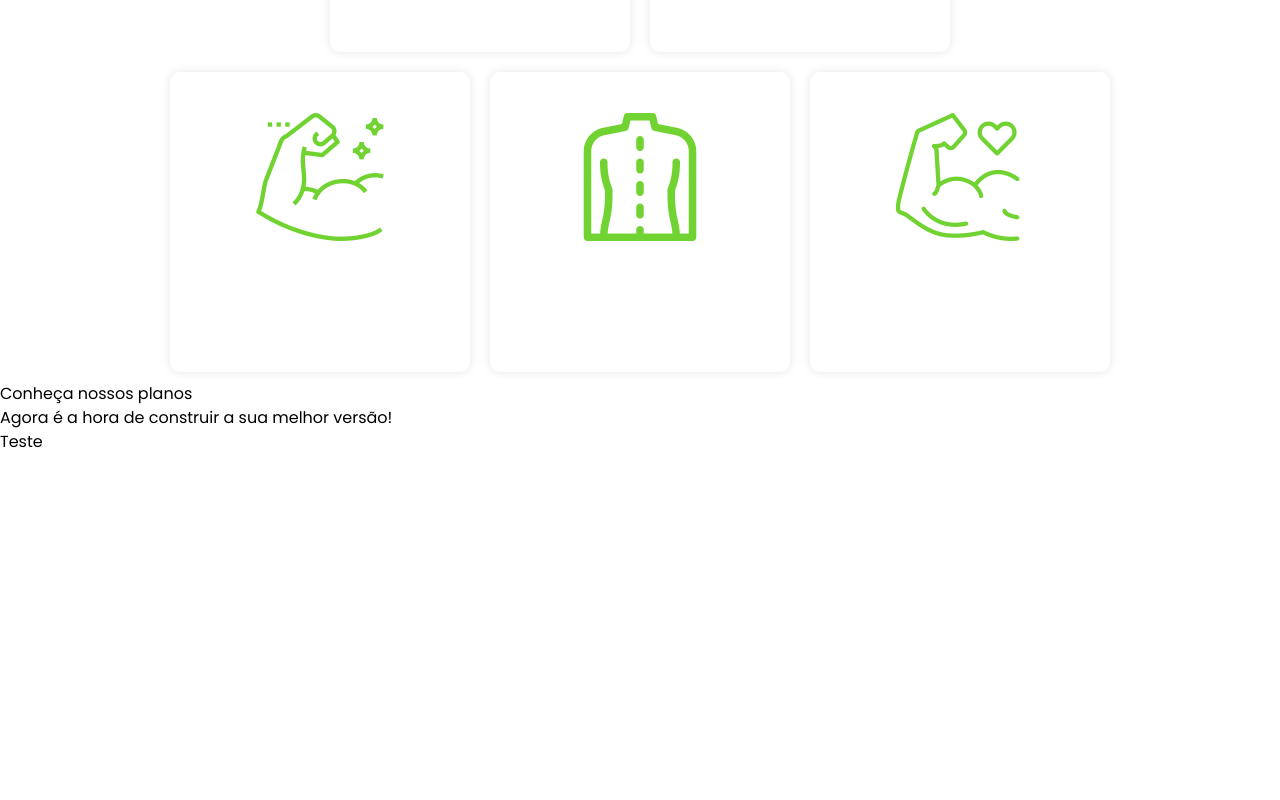
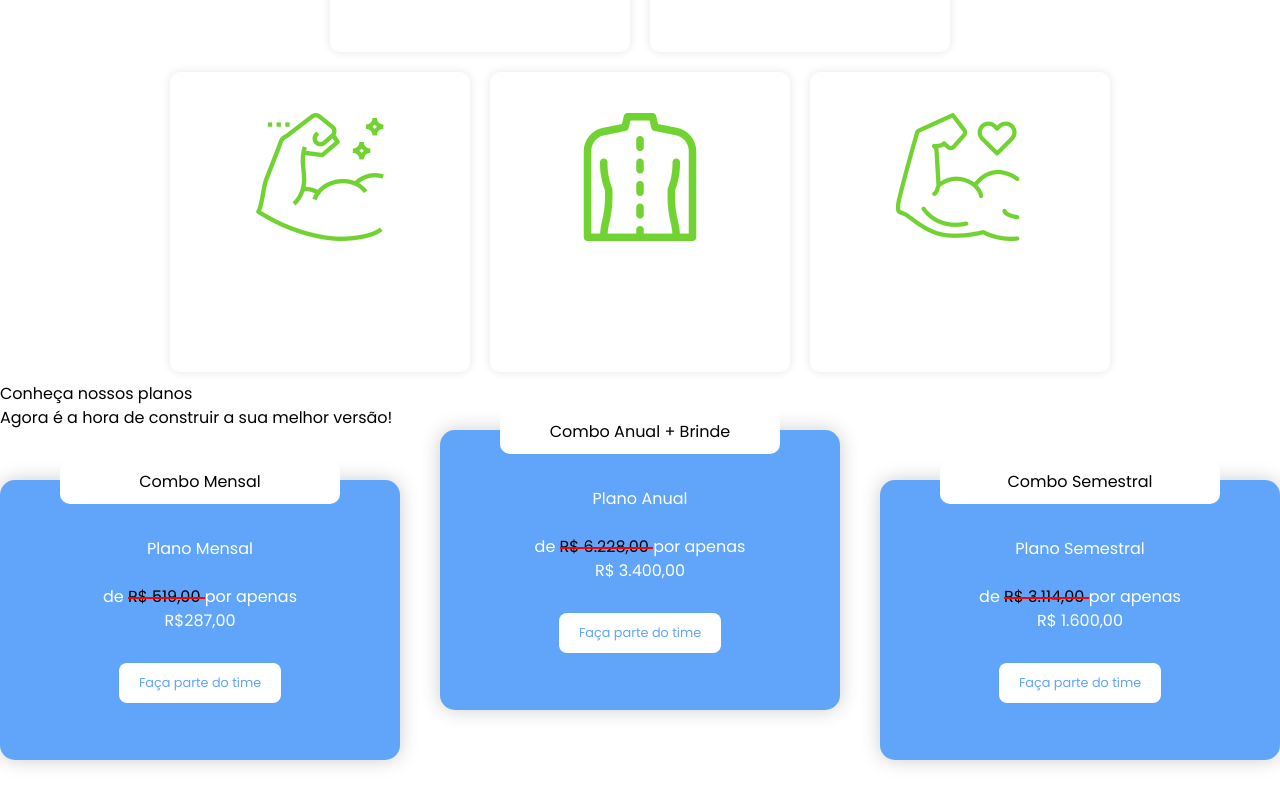
Before and after one commit to VictorRibeiroH/keeGYM, a React (Vite) app: page / in a window 1280 px wide. Shown: the part 878-1678 px from the top of the page. Before the commit the page ends 1332 px from the top, so only its background shows below. Built offline with nearby package versions, Linux system fonts and the light colour scheme; the HTML template or start-up script is replaced by a standard one.

Commit message:
planos cards

```diff
--- a/src/components/Generator.jsx
+++ b/src/components/Generator.jsx
@@ -88,7 +88,7 @@ export default function Generator() {
           vai indicar e ensinar. Vai ter um treinador de verdade direcionando
           seus treinos e te ajudando a ter resultados.
         </p>
-        <button className="mt-4 px-8 py-4 rounded-md border-[2px] bg-slate-950 border-blue-400 border-solid blueShadow duration-200">
+        <button className="mt-4 mb-10 px-8 py-4 rounded-md border-[2px] bg-slate-950 border-blue-400 border-solid blueShadow duration-200">
           <p>
             Faça parte do <span className="uppercase font-bold">time</span>
           </p>
--- a/src/components/Plans.jsx
+++ b/src/components/Plans.jsx
@@ -7,7 +7,202 @@ export default function Plans() {
       header={"Conheça nossos planos"}
       title={["Agora é a hora de construir a sua", " melhor versão!"]}
     >
-      Teste
+      <div
+        style={{ display: "flex", justifyContent: "center", marginTop: "50px" }}
+      >
+        {/* Primeira caixa do plano */}
+        <div
+          style={{
+            position: "relative", // Para posicionar a caixa sobreposta
+            width: "400px", // Largura da caixa
+            height: "280px", // Altura da caixa
+            backgroundColor: "#60a5fa", // Cor azul
+            color: "white",
+            borderRadius: "15px", // Raio da borda
+            textAlign: "center",
+            padding: "30px", // Preenchimento interno
+            boxShadow: "0 0 20px rgba(0, 0, 0, 0.2)", // Sombra
+            display: "flex",
+            flexDirection: "column",
+            justifyContent: "center",
+            alignItems: "center",
+            marginBottom: "40px", // Espaçamento entre as caixas
+          }}
+        >
+          {/* Caixa sobreposta */}
+          <div
+            style={{
+              position: "absolute",
+              top: "-20px", // Posição acima da caixa azul
+              left: "50%", // Alinhar ao centro
+              transform: "translateX(-50%)", // Centralizar
+              width: "70%", // Largura ocupando 70% da caixa azul
+              backgroundColor: "#fff", // Cor branca com transparência
+              borderRadius: "10px", // Raio da borda
+              padding: "10px", // Preenchimento interno
+              textAlign: "center",
+              color: "#000000",
+            }}
+          >
+            <h3 className="text-xl">Combo Mensal</h3>
+          </div>
+
+          <h2 className="text-lg md:text-2xl">
+            Plano <span className="mt-4 font-semibold">Mensal</span>
+          </h2>
+          <br />
+          <p className="text-sm md:text-lg">
+            de <span className="text-gray-500 cross-out">R$ 519,00 </span>
+            por apenas <br />
+            <span className="text-lg md:text-xl font-bold"> R$287,00</span>
+          </p>
+          <button
+            style={{
+              marginTop: "30px", // Margem superior do botão
+              backgroundColor: "white",
+              color: "#60a5fa",
+              padding: "10px 20px", // Preenchimento do botão
+              borderRadius: "8px", // Raio da borda do botão
+              border: "none",
+              cursor: "pointer",
+              fontSize: "0.8rem", // Tamanho da fonte do botão
+            }}
+          >
+            Faça parte do time
+          </button>
+        </div>
+
+        {/* Espaçamento entre as caixas */}
+        <div style={{ width: "40px" }}></div>
+
+        {/* Segunda caixa do plano */}
+        <div
+          style={{
+            position: "relative", // Para posicionar a caixa sobreposta
+            width: "400px", // Largura da caixa
+            height: "280px", // Altura da caixa
+            backgroundColor: "#60a5fa", // Cor azul
+            color: "white",
+            borderRadius: "15px", // Raio da borda
+            textAlign: "center",
+            padding: "30px", // Preenchimento interno
+            boxShadow: "0 0 20px rgba(0, 0, 0, 0.2)", // Sombra
+            display: "flex",
+            flexDirection: "column",
+            justifyContent: "center",
+            alignItems: "center",
+            marginBottom: "40px", // Espaçamento entre as caixas
+            marginTop: "-50px", // Mover para cima
+          }}
+        >
+          {/* Caixa sobreposta */}
+          <div
+            style={{
+              position: "absolute",
+              top: "-20px", // Posição acima da caixa azul
+              left: "50%", // Alinhar ao centro
+              transform: "translateX(-50%)", // Centralizar
+              width: "70%", // Largura ocupando 70% da caixa azul
+              backgroundColor: "#fff", // Cor branca com transparência
+              borderRadius: "10px", // Raio da borda
+              padding: "10px", // Preenchimento interno
+              textAlign: "center",
+              color: "#000000",
+            }}
+          >
+            <h3 className="text-xl">Combo Anual + Brinde</h3>
+          </div>
+
+          <h2 className="text-lg md:text-2xl">
+            Plano <span className="mt-4 font-semibold">Anual</span>
+          </h2>
+          <br />
+          <p className="text-sm md:text-lg">
+            de <span className="text-gray-500 cross-out">R$ 6.228,00 </span>
+            por apenas <br />
+            <span className="text-lg md:text-xl font-bold"> R$ 3.400,00 </span>
+          </p>
+          <button
+            style={{
+              marginTop: "30px", // Margem superior do botão
+              backgroundColor: "white",
+              color: "#60a5fa",
+              padding: "10px 20px", // Preenchimento do botão
+              borderRadius: "8px", // Raio da borda do botão
+              border: "none",
+              cursor: "pointer",
+              fontSize: "0.8rem", // Tamanho da fonte do botão
+            }}
+          >
+            Faça parte do time
+          </button>
+        </div>
+
+        {/* Espaçamento entre as caixas */}
+        <div style={{ width: "40px" }}></div>
+
+        {/* Terceira caixa do plano */}
+        <div
+          style={{
+            position: "relative", // Para posicionar a caixa sobreposta
+            width: "400px", // Largura da caixa
+            height: "280px", // Altura da caixa
+            backgroundColor: "#60a5fa", // Cor azul
+            color: "white",
+            borderRadius: "15px", // Raio da borda
+            textAlign: "center",
+            padding: "30px", // Preenchimento interno
+            boxShadow: "0 0 20px rgba(0, 0, 0, 0.2)", // Sombra
+            display: "flex",
+            flexDirection: "column",
+            justifyContent: "center",
+            alignItems: "center",
+            marginBottom: "40px", // Espaçamento entre as caixas
+          }}
+        >
+          {/* Caixa sobreposta */}
+          <div
+            style={{
+              position: "absolute",
+              top: "-20px", // Posição acima da caixa azul
+              left: "50%", // Alinhar ao centro
+              transform: "translateX(-50%)", // Centralizar
+              width: "70%", // Largura ocupando 70% da caixa azul
+              backgroundColor: "#fff", // Cor branca com transparência
+              borderRadius: "10px", // Raio da borda
+              padding: "10px", // Preenchimento interno
+              textAlign: "center",
+              color: "#000000",
+            }}
+          >
+            <h3 className="text-xl">Combo Semestral</h3>
+          </div>
+
+          <h2 className="text-lg md:text-2xl">
+            Plano <span className="mt-4 font-semibold">Semestral</span>
+          </h2>
+          <br />
+          <p className="text-sm md:text-lg">
+            de <span className="text-gray-500 cross-out">R$ 3.114,00 </span>
+            por apenas <br />
+            <span className="text-lg md:text-xl font-bold"> R$ 1.600,00</span>
+          </p>
+          <button
+            style={{
+              marginTop: "30px", // Margem superior do botão
+              backgroundColor: "white",
+              color: "#60a5fa",
+              padding: "10px 20px", // Preenchimento do botão
+              borderRadius: "8px", // Raio da borda do botão
+              border: "none",
+              cursor: "pointer",
+              fontSize: "0.8rem", // Tamanho da fonte do botão
+            }}
+          >
+            Faça parte do time
+          </button>
+        </div>
+      </div>
     </Section>
   );
 }
--- a/src/index.css
+++ b/src/index.css
@@ -23,3 +23,55 @@ span {
   transform: translate(-3px, -3px);
   box-shadow: 6px 6px 0 0 #60a5fa;
 }
+
+.cross-out {
+  position: relative;
+  color: #000; /* cor do texto */
+}
+
+.cross-out::before {
+  content: "";
+  position: absolute;
+  left: 0;
+  top: 50%;
+  width: 100%;
+  height: 2px; /* altura da linha */
+  background-color: #ff0000; /* cor do risco */
+}
+
+/* Estilizando a barra de rolagem do navegador */
+/* Webkit (Chrome, Safari, Opera) */
+::-webkit-scrollbar {
+  width: 12px;
+}
+
+::-webkit-scrollbar-thumb {
+  background-color: #60a5fa;
+  border-radius: 10px;
+}
+
+/* Firefox */
+::-moz-scrollbar {
+  width: 12px;
+}
+
+::-moz-scrollbar-thumb {
+  background-color: #60a5fa;
+  border-radius: 10px;
+}
+
+/* Estilo da barra de rolagem quando estiver na vertical */
+::-webkit-scrollbar-track {
+  background: transparent;
+}
+
+/* Estilo da barra de rolagem quando estiver na horizontal */
+::-webkit-scrollbar-track-piece:end {
+  background: transparent;
+}
+
+/* Ocultando a barra de rolagem do navegador */
+body {
+  scrollbar-width: thin;
+  scrollbar-color: #60a5fa transparent;
+}
```
